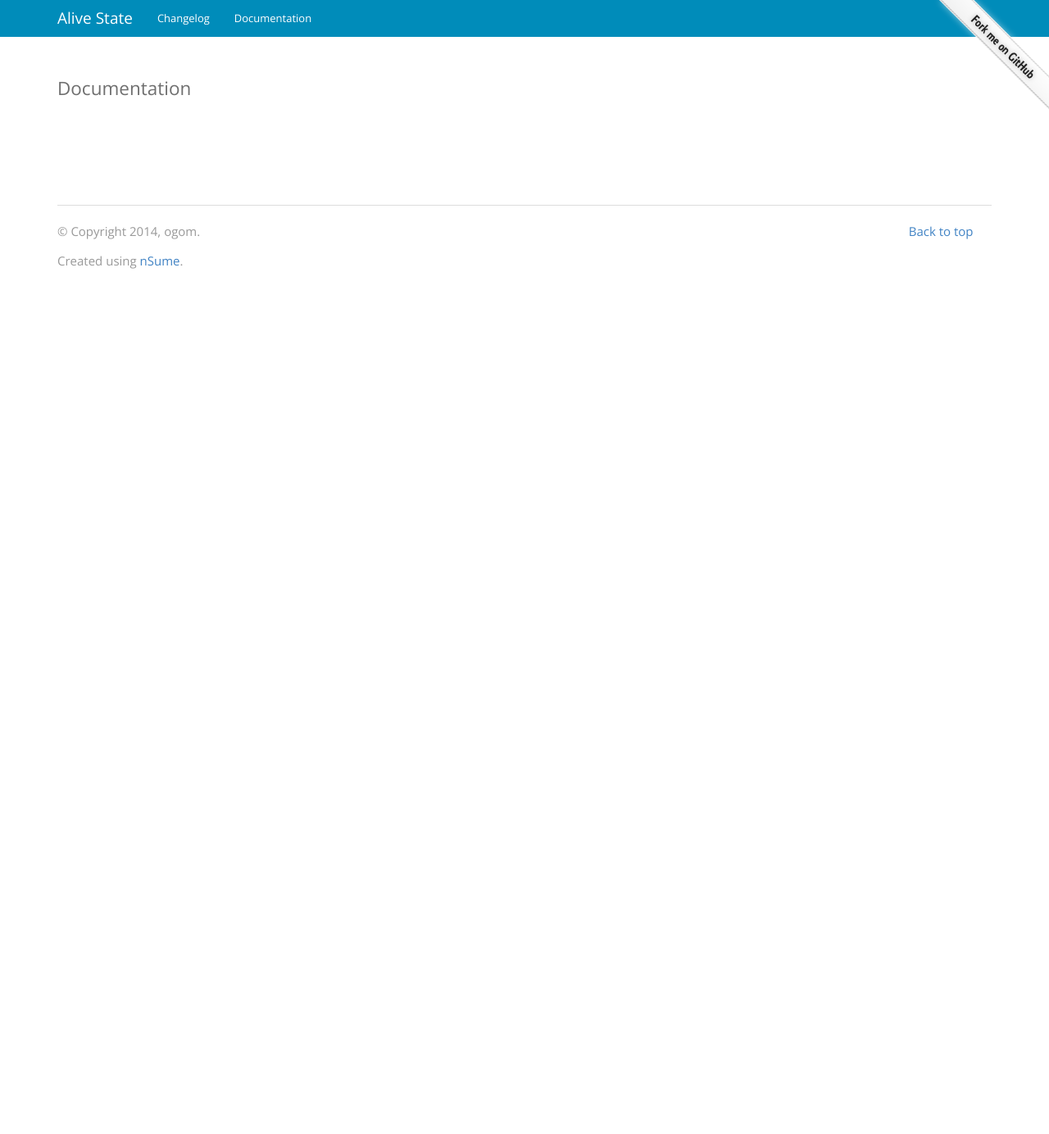
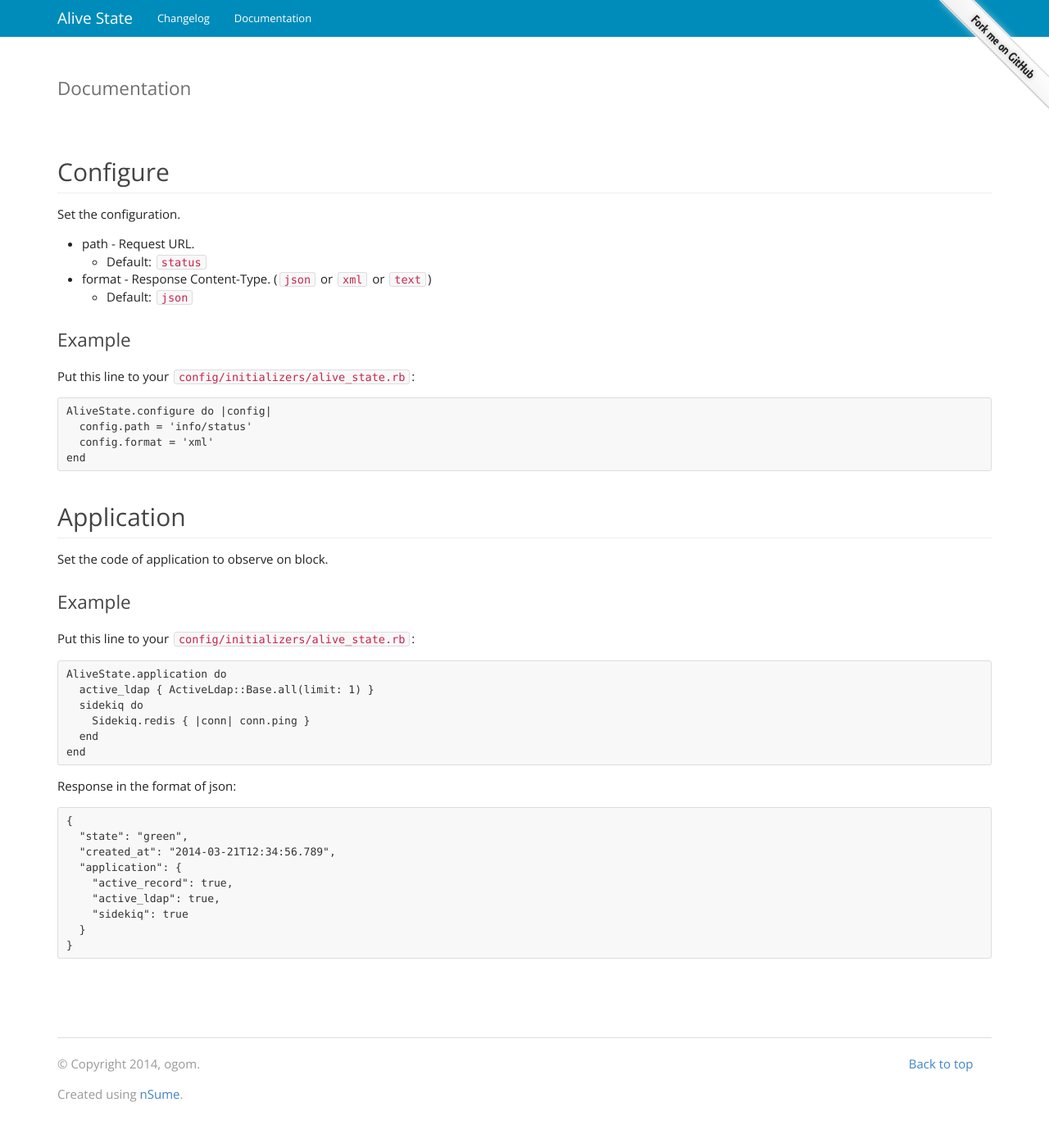
Before and after one commit to ogom/alive_state, a Jekyll site: the page built from docs/index.md, in a window 1280 px wide and 1400 px high. Shown: the top 1384 px of the window at 82% size. Built offline with Jekyll 4.4.1, drawn with Linux system fonts in a browser that asks for light colours.

Commit message:
Added documentation

````diff
--- a/docs/index.html
+++ /dev/null
@@ -1,4 +0,0 @@
----
-layout: default
-title:  Documentation
----
--- /dev/null
+++ b/docs/index.md
@@ -0,0 +1,55 @@
+---
+layout: default
+title:  Documentation
+---
+
+## Configure
+
+Set the configuration.
+
+* path - Request URL.
+  * Default: `status`
+* format - Response Content-Type. (`json` or `xml` or `text`)
+  * Default: `json`
+
+### Example
+
+Put this line to your `config/initializers/alive_state.rb`:
+
+```
+AliveState.configure do |config|
+  config.path = 'info/status'
+  config.format = 'xml'
+end
+```
+
+## Application
+
+Set the code of application to observe on block.
+
+### Example
+
+Put this line to your `config/initializers/alive_state.rb`:
+
+```
+AliveState.application do
+  active_ldap { ActiveLdap::Base.all(limit: 1) }
+  sidekiq do
+    Sidekiq.redis { |conn| conn.ping }
+  end
+end
+```
+
+Response in the format of json:
+
+```
+{
+  "state": "green",
+  "created_at": "2014-03-21T12:34:56.789",
+  "application": {
+    "active_record": true,
+    "active_ldap": true,
+    "sidekiq": true
+  }
+}
+```
````
Also changed, not shown: index.md (+9 -8 lines).
